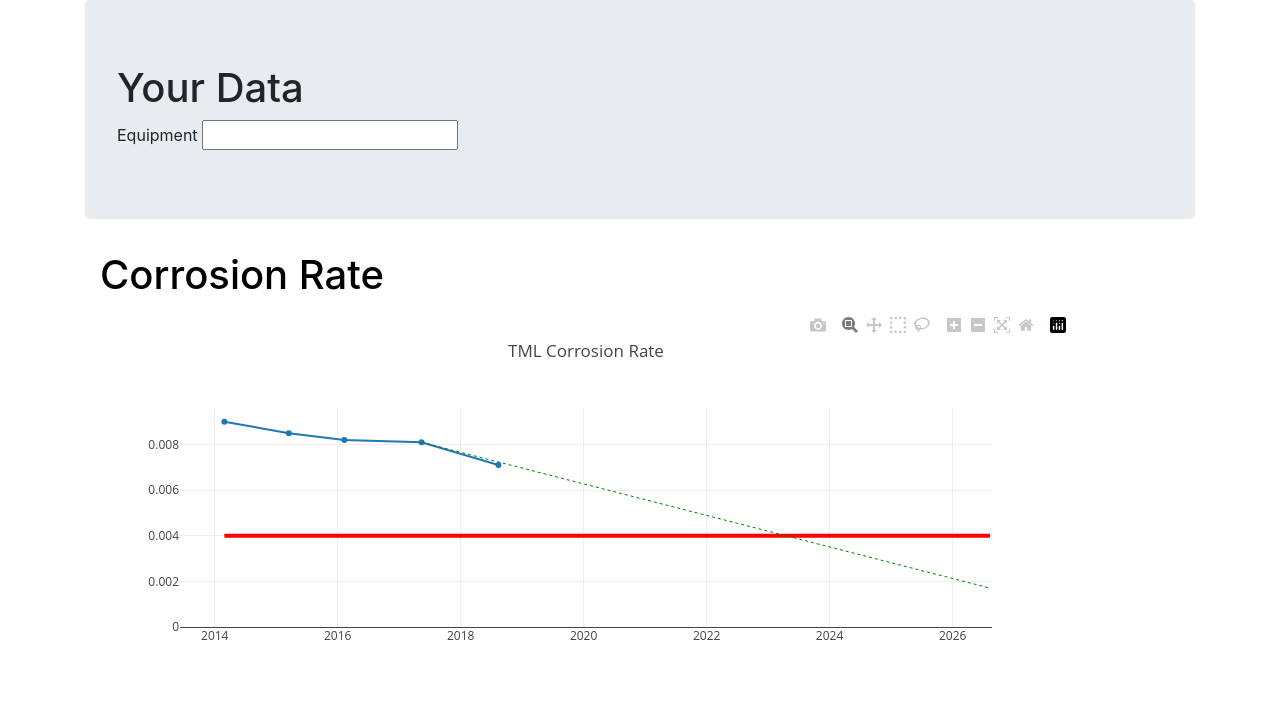
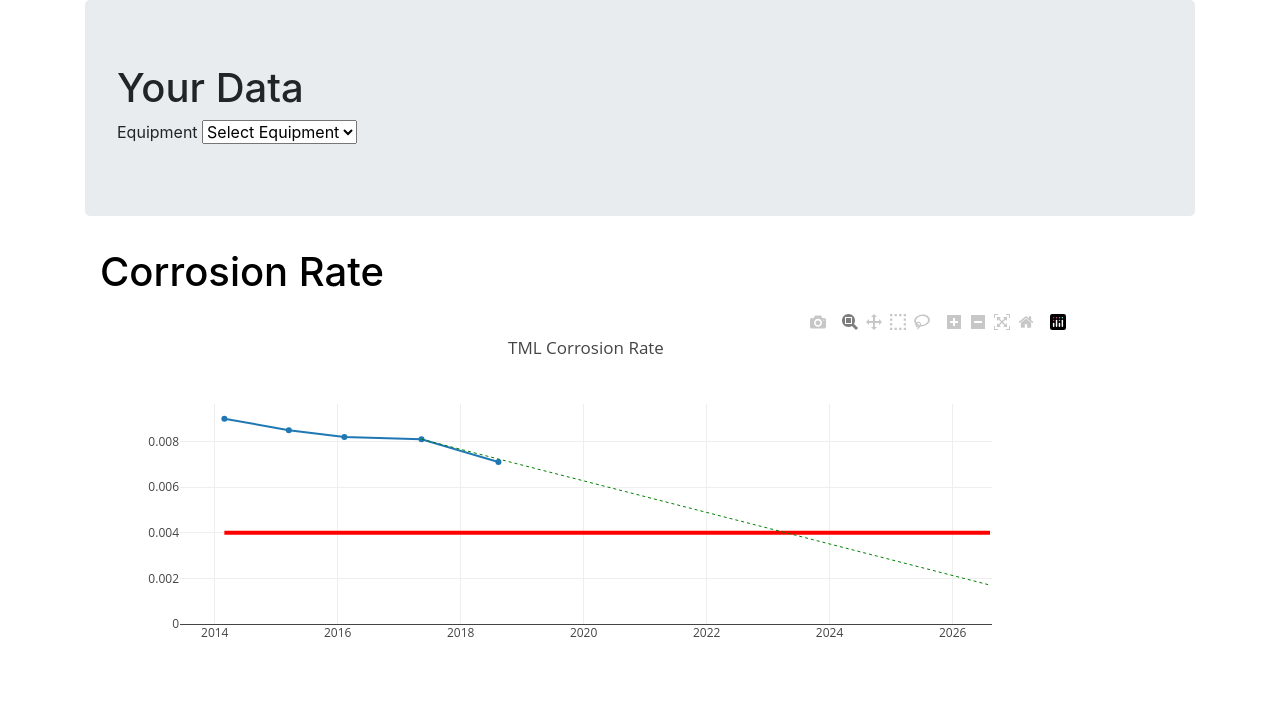
Before and after one commit to Julianpse/corrosionApp, a Django app: page /view_data/ in a window 1280 px wide. Shown: the part 56-762 px from the top of the page. Run offline with Django 3.2, Linux system fonts and the light colour scheme; data that the repository does not hold is empty; some libraries are stand-ins or nearby versions.

Commit message:
passed equipment into some views

```diff
--- a/main_app/views.py
+++ b/main_app/views.py
@@ -37,5 +37,6 @@ def create_equipment(request):
     return render(request, 'main_app/create_equipment.html',args)
 
 def view_data(request):
-    args = {}
+    equipment_name = FixedEquipment.objects.all()
+    args = {'equipment_name': equipment_name}
     return render(request, 'main_app/view_data.html',args)
--- a/templates/main_app/view_data.html
+++ b/templates/main_app/view_data.html
@@ -6,7 +6,12 @@
     <form action="" method='POST'>
      {% csrf_token %}
      <label for="equipment">Equipment</label>
-     <input type="equipment">
+     <select name ="equipment" id="selected-equipment">
+       <option value="" selected disabled hidden>Select Equipment</option>
+       {% for i in equipment_name %}
+       <option value="{{i}}">{{i}}</option>
+       {% endfor %}
+     </select>
     </form>
   </div>
   <div class="container">
@@ -14,7 +19,18 @@
      <div id="psiGraph" style="width:90%;height:400px;"></div>
   </div>
 </div>
+<script src="https://code.jquery.com/jquery-3.3.1.slim.min.js" integrity="sha384-q8i/X+965DzO0rT7abK41JStQIAqVgRVzpbzo5smXKp4YfRvH+8abtTE1Pi6jizo" crossorigin="anonymous"></script>
+<script>
+
+
+
+$('select').on('change', function (e) {
+    var optionSelected = $("#selected-equipment").children("option").filter(":selected").text()
+    console.log(optionSelected);
+});
+
+</script>
 <script src="https://cdn.plot.ly/plotly-latest.min.js"></script>
 {% load static %}
-    <script src="{% static "main_app/js/pressureGraph.js" %}"></script>
+<script src="{% static "main_app/js/pressureGraph.js" %}"></script>
 {% endblock %}
```
Also changed, not shown: 2 other files.
